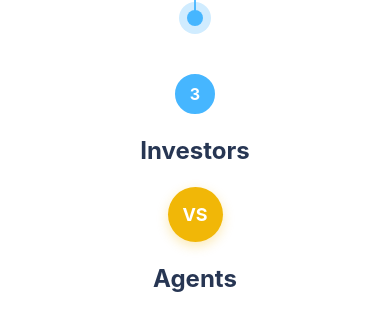
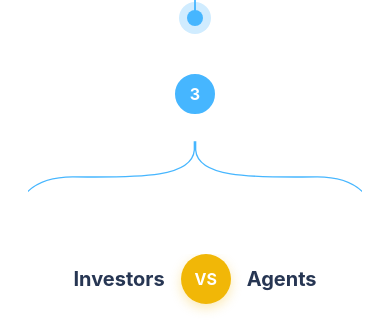
Before and after one commit to rameen-h/Homelight-, a React (Create React App) app: page / in a window 390 px wide. Shown: the part 1650-1980 px from the top of the page. Built offline with nearby package versions, Linux system fonts and the light colour scheme.

Commit message:
iphone layout changes

```diff
--- a/src/components/howItWorks/howItWorks.css
+++ b/src/components/howItWorks/howItWorks.css
@@ -575,9 +575,35 @@
     opacity: 1 !important;
   }
 
-  /* Hide split wrapper (curved lines) on iPhone */
+  /* Show split wrapper (curved lines) on iPhone */
   .split-wrapper {
-    display: none;
+    display: flex;
+    justify-content: center;
+    align-items: flex-start;
+    margin: 0 0 30px 0;
+    position: relative;
+    width: 100%;
+    height: 90px;
+    gap: 0;
+  }
+
+  .split-path {
+    flex-shrink: 0;
+    width: 180px;
+    height: 90px;
+    position: absolute;
+  }
+
+  .split-path-left {
+    transform: scale(-1, -1);
+    left: 50%;
+    margin-left: -180px;
+  }
+
+  .split-path-right {
+    transform: scaleY(-1);
+    right: 50%;
+    margin-right: -180px;
   }
 
   .heading {
@@ -664,22 +690,24 @@
 
   /* Investors vs Agents styling */
   .investors-vs-agents-title {
-    flex-direction: column;
-    gap: 20px;
+    flex-direction: row;
+    gap: 16px;
     margin-bottom: 35px;
     padding: 0 8px;
+    justify-content: center;
+    align-items: center;
   }
 
   .vs-title {
-    font-size: 24px;
+    font-size: 20px;
     font-weight: 700;
     text-align: center;
   }
 
   .vs-circle {
-    width: 55px;
-    height: 55px;
-    font-size: 18px;
+    width: 50px;
+    height: 50px;
+    font-size: 16px;
     transform: none;
     flex-shrink: 0;
   }
@@ -778,6 +806,37 @@
     z-index: 1;
   }
 
+  /* Show split wrapper (curved lines) on smaller iPhone */
+  .split-wrapper {
+    display: flex;
+    justify-content: center;
+    align-items: flex-start;
+    margin: 0 0 25px 0;
+    position: relative;
+    width: 100%;
+    height: 80px;
+    gap: 0;
+  }
+
+  .split-path {
+    flex-shrink: 0;
+    width: 150px;
+    height: 80px;
+    position: absolute;
+  }
+
+  .split-path-left {
+    transform: scale(-1, -1);
+    left: 50%;
+    margin-left: -150px;
+  }
+
+  .split-path-right {
+    transform: scaleY(-1);
+    right: 50%;
+    margin-right: -150px;
+  }
+
   .section__description {
     font-size: 22px;
   }
@@ -830,18 +889,21 @@
   }
 
   .investors-vs-agents-title {
-    gap: 18px;
+    flex-direction: row;
+    gap: 12px;
     margin-bottom: 30px;
+    justify-content: center;
+    align-items: center;
   }
 
   .vs-title {
-    font-size: 21px;
+    font-size: 18px;
   }
 
   .vs-circle {
-    width: 50px;
-    height: 50px;
-    font-size: 16px;
+    width: 45px;
+    height: 45px;
+    font-size: 14px;
     transform: none;
   }
 
```
